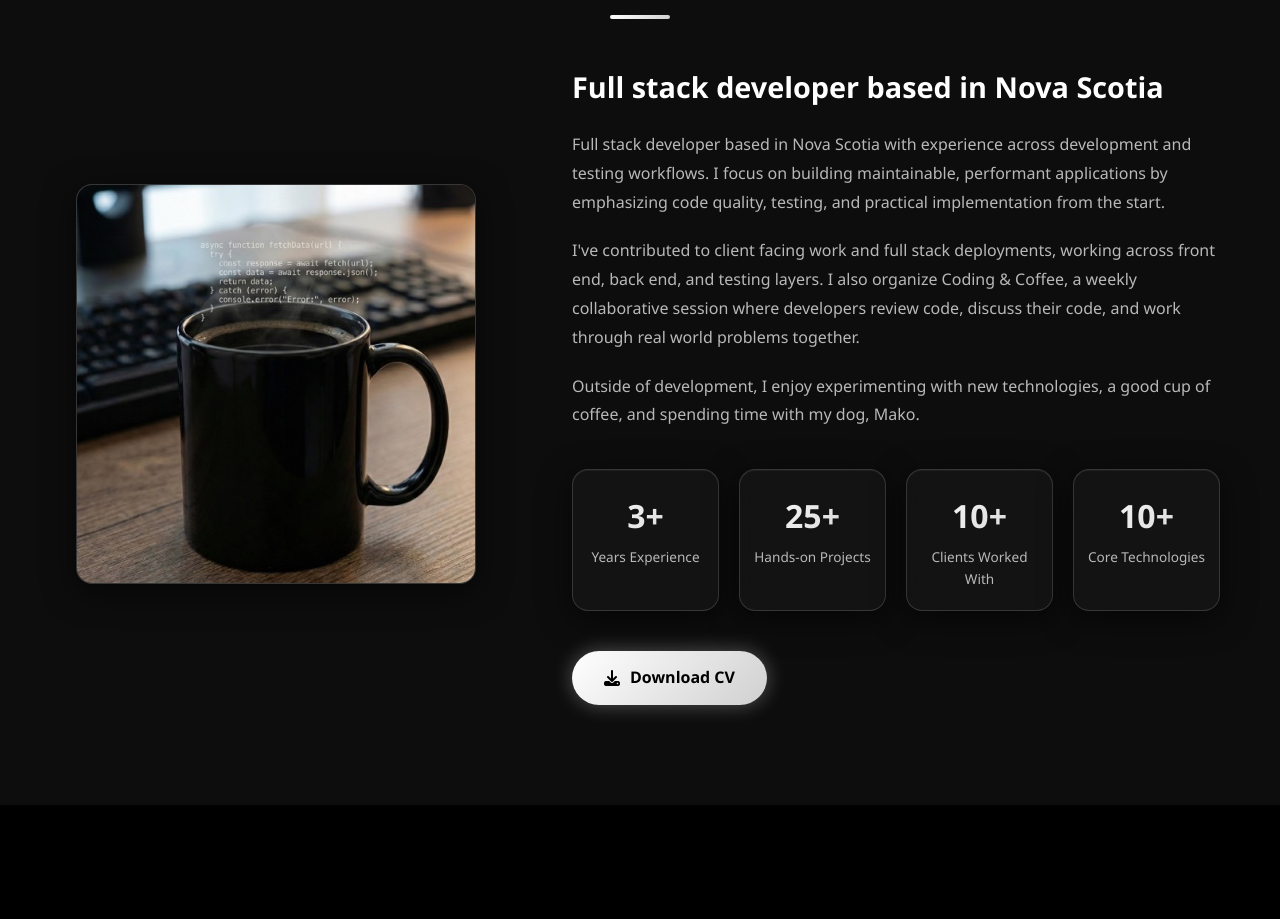
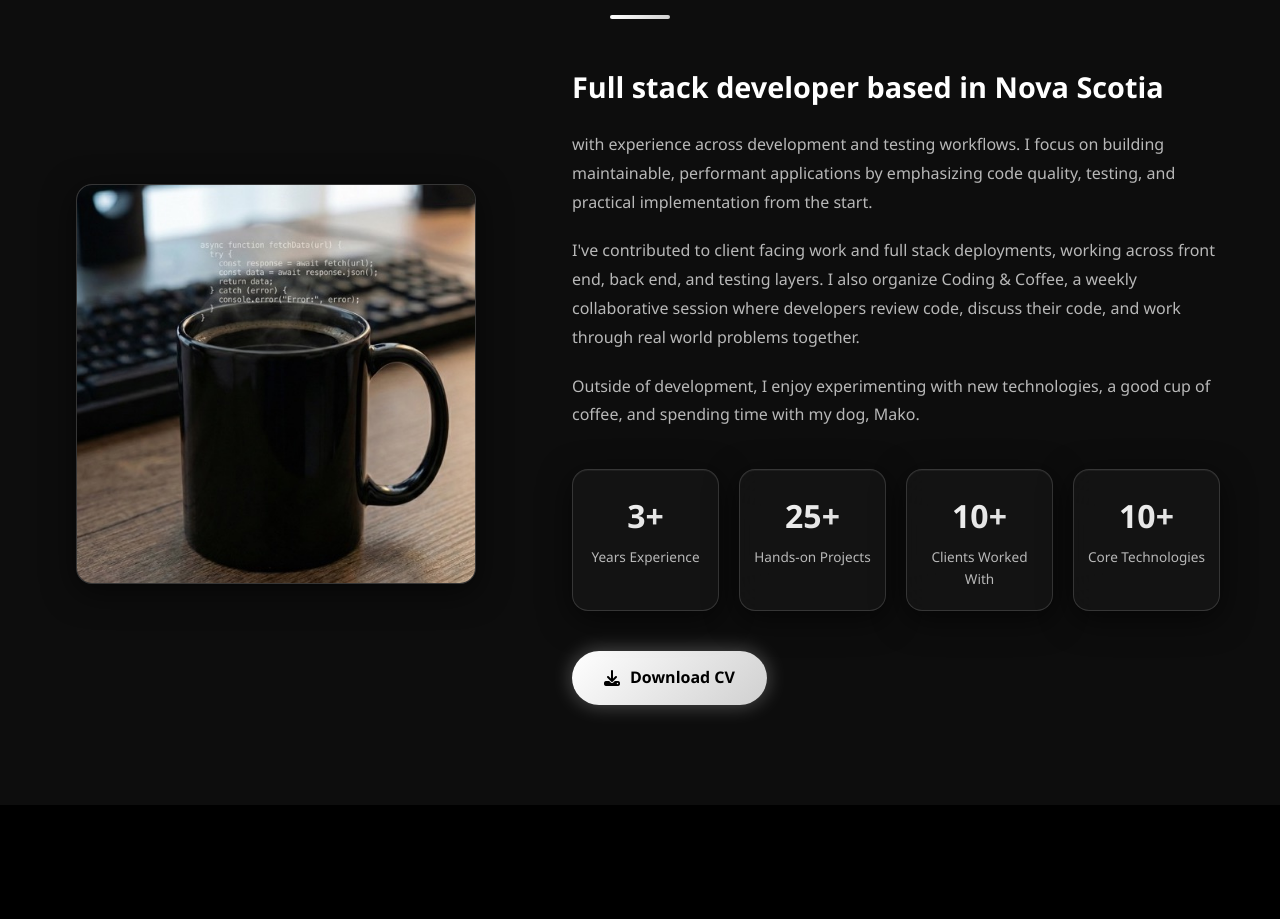
Before and after one commit to Britten66/MyPortfolio, a React (Vite) app: page / in a window 1280 px wide. Shown: the part 960-1879 px from the top of the page. Built offline with nearby package versions, Linux system fonts and the light colour scheme.

Commit message:
fixed text on about me

```diff
--- a/src/components/About/About.jsx
+++ b/src/components/About/About.jsx
@@ -52,13 +52,22 @@ const About = () => {
           <div className="about__text">
             <h3>Full stack developer based in Nova Scotia</h3>
             <p>
-              Full stack developer based in Nova Scotia with experience across development and testing workflows. I focus on building maintainable, performant applications by emphasizing code quality, testing, and practical implementation from the start.
+              with experience across development and testing workflows. I focus
+              on building maintainable, performant applications by emphasizing
+              code quality, testing, and practical implementation from the
+              start.
             </p>
             <p>
-              I've contributed to client facing work and full stack deployments, working across front end, back end, and testing layers. I also organize Coding & Coffee, a weekly collaborative session where developers review code, discuss their code, and work through real world problems together.
+              I've contributed to client facing work and full stack deployments,
+              working across front end, back end, and testing layers. I also
+              organize Coding & Coffee, a weekly collaborative session where
+              developers review code, discuss their code, and work through real
+              world problems together.
             </p>
             <p>
-              Outside of development, I enjoy experimenting with new technologies, a good cup of coffee, and spending time with my dog, Mako.
+              Outside of development, I enjoy experimenting with new
+              technologies, a good cup of coffee, and spending time with my dog,
+              Mako.
             </p>
 
             <div className="about__stats">
```
Also changed, not shown: 1 other file (tests, documents, lock files or other folders).
